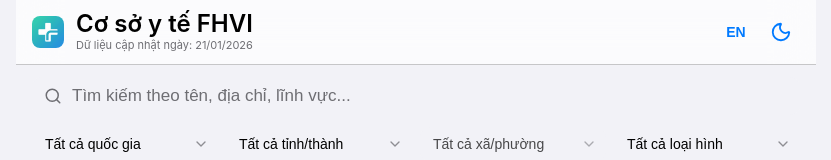
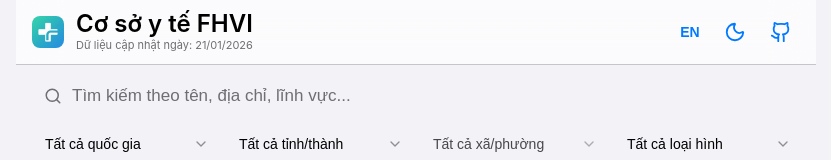
Before and after one commit to openhoangnc/fhvi-lookup, a React (Vite) app: page / in a window 1280 px wide. Shown: the top 160 px of the page, without its empty margins (224-1055 px from the left). Built offline with nearby package versions, Linux system fonts and the light colour scheme.

Commit message:
feat: Add GitHub repository link to the header and introduce "openSource" translation keys.

```diff
--- a/src/App.tsx
+++ b/src/App.tsx
@@ -9,7 +9,7 @@ import {
   calculateDistance,
 } from "./utils/filter";
 import { t, translateCategory, type Language } from "./utils/translations";
-import { Search, X, Info, Sun, Moon, RotateCcw } from "lucide-react";
+import { Search, X, Info, Sun, Moon, RotateCcw, Github } from "lucide-react";
 import "./App.css";
 
 const App: React.FC = () => {
@@ -295,6 +295,15 @@ const App: React.FC = () => {
             <button className="icon-button" onClick={toggleTheme}>
               {theme === "light" ? <Moon size={22} /> : <Sun size={22} />}
             </button>
+            <a
+              href="https://github.com/openhoangnc/fhvi-lookup"
+              target="_blank"
+              rel="noreferrer"
+              className="icon-button"
+              title={t("openSource", language)}
+            >
+              <Github size={22} />
+            </a>
           </div>
         </div>
       </header>
--- a/src/utils/translations.ts
+++ b/src/utils/translations.ts
@@ -69,6 +69,7 @@ export const TRANSLATIONS = {
     satShort: "T7",
     sunShort: "CN",
     dataUpdated: "Dữ liệu cập nhật ngày",
+    openSource: "Mã nguồn mở",
   },
   en: {
     appTitle: "FHVI Medical Providers",
@@ -123,6 +124,7 @@ export const TRANSLATIONS = {
     satShort: "Sat",
     sunShort: "Sun",
     dataUpdated: "Data updated",
+    openSource: "Open Source",
   },
 };
 
```
